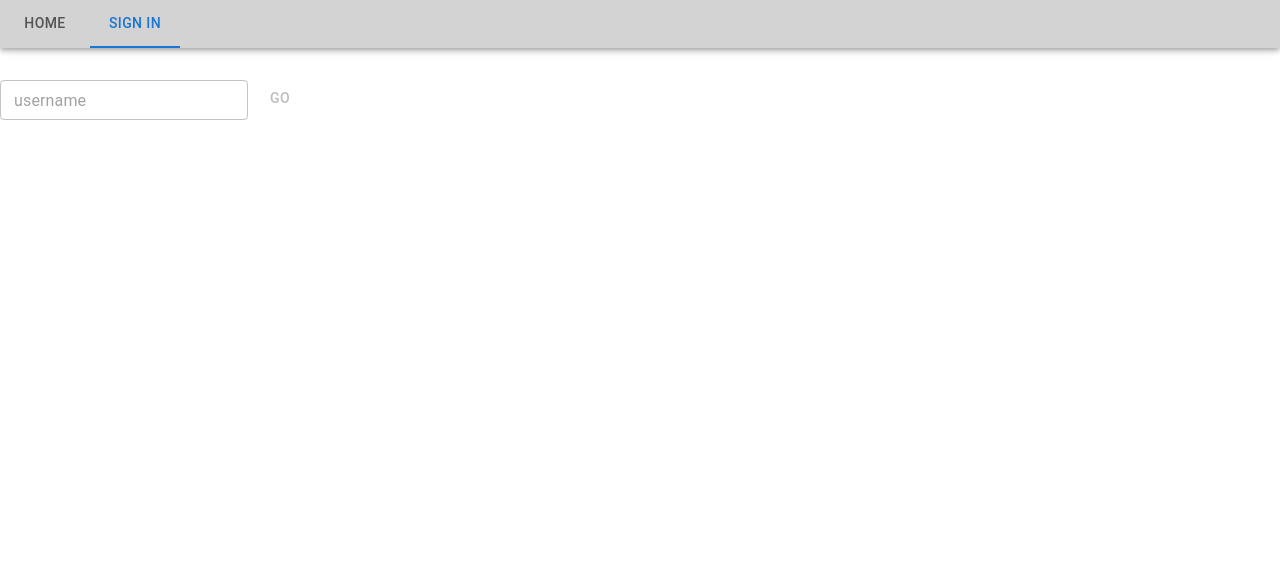
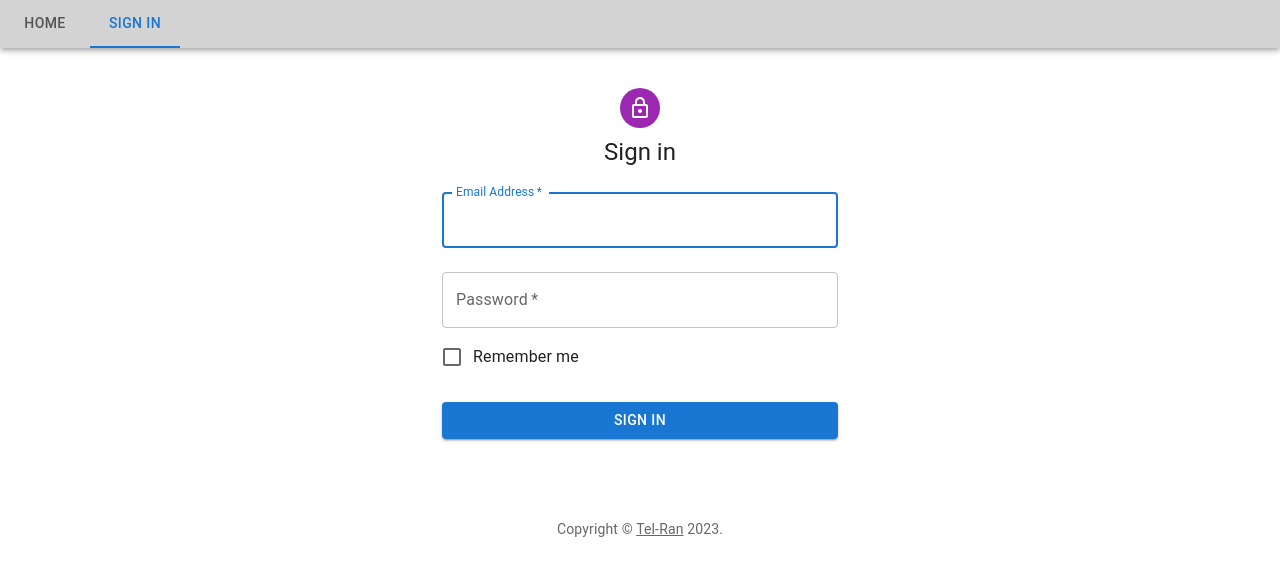
Before and after one commit to Beersheva22Telran/react-application, a React (Create React App) app: page /signin in a window 1280 px wide. Shown: the top 576 px of the page. Built offline with nearby package versions, Linux system fonts and the light colour scheme.

Commit message:
AuthService SignInForm Navigator

```diff
--- a/src/App.tsx
+++ b/src/App.tsx
@@ -13,19 +13,26 @@ import { useMemo } from "react";
 import routesConfig from './config/routes-config.json';
 import NotFound from "./components/pages/NotFound";
 import { RouteType } from "./components/navigators/Navigator";
+import UserData from "./model/UserData";
 const {always, authenticated, admin, noadmin, noauthenticated} = routesConfig;
-function getRoutes(username: string): RouteType[] {
+function getRoutes(userData: UserData): RouteType[] {
   const res: RouteType[] = [];
   res.push(...always);
-  username && res.push(...authenticated);
-  username.startsWith('admin') && res.push(...admin);
- username && !username.startsWith('admin') && res.push(...noadmin);
-  !username && res.push(...noauthenticated);
+  if(userData) {
+      res.push(...authenticated);
+      if (userData.role === 'admin') {
+        res.push(...admin)
+      } else {
+        res.push(...noadmin)
+      }
+  } else {
+    res.push(...noauthenticated);
+  }
   return res;
 }
 const App: React.FC = () => {
-  const username = useSelectorAuth();
-  const routes = useMemo(() => getRoutes(username), [username])
+  const userData = useSelectorAuth();
+  const routes = useMemo(() => getRoutes(userData), [userData])
   return <BrowserRouter>
   <Routes>
     <Route path="/" element={<NavigatorDispatcher routes={routes}/>}>
--- a/src/components/forms/SignInForm.tsx
+++ b/src/components/forms/SignInForm.tsx
@@ -1 +1,118 @@
-//TODO form based on the Material UI template
+import * as React from 'react';
+import Avatar from '@mui/material/Avatar';
+import Button from '@mui/material/Button';
+import CssBaseline from '@mui/material/CssBaseline';
+import TextField from '@mui/material/TextField';
+import FormControlLabel from '@mui/material/FormControlLabel';
+import Checkbox from '@mui/material/Checkbox';
+import Link from '@mui/material/Link';
+import Grid from '@mui/material/Grid';
+import Box from '@mui/material/Box';
+import LockOutlinedIcon from '@mui/icons-material/LockOutlined';
+import Typography from '@mui/material/Typography';
+import Container from '@mui/material/Container';
+import { createTheme, ThemeProvider } from '@mui/material/styles';
+import LoginData from '../../model/LoginData';
+import InputResult from '../../model/InputResult';
+import { Alert, Snackbar } from '@mui/material';
+import { StatusType } from '../../model/StatusType';
+
+function Copyright(props: any) {
+    return (
+        <Typography variant="body2" color="text.secondary" align="center" {...props}>
+            {'Copyright © '}
+            <Link color="inherit" href="https://tel-ran.com/">
+                Tel-Ran
+            </Link>{' '}
+            {new Date().getFullYear()}
+            {'.'}
+        </Typography>
+    );
+}
+
+// TODO remove, this demo shouldn't need to reset the theme.
+const defaultTheme = createTheme();
+type Props = {
+    submitFn: (loginData: LoginData) => Promise<InputResult>
+}
+const SignInForm: React.FC<Props> = ({ submitFn }) => {
+    const message = React.useRef<string>('');
+    const [open, setOpen] = React.useState(false);
+    const severity = React.useRef<StatusType>('success');
+    const handleSubmit = async (event: React.FormEvent<HTMLFormElement>) => {
+        event.preventDefault();
+        const data = new FormData(event.currentTarget);
+        const email: string = data.get('email')! as string;
+        const password: string = data.get('password')! as string;
+        const result = await submitFn({ email, password });
+        message.current = result.message!;
+        severity.current = result.status;
+        message.current && setOpen(true);
+    };
+
+    return (
+        <ThemeProvider theme={defaultTheme}>
+            <Container component="main" maxWidth="xs">
+                <CssBaseline />
+                <Box
+                    sx={{
+                        marginTop: 8,
+                        display: 'flex',
+                        flexDirection: 'column',
+                        alignItems: 'center',
+                    }}
+                >
+                    <Avatar sx={{ m: 1, bgcolor: 'secondary.main' }}>
+                        <LockOutlinedIcon />
+                    </Avatar>
+                    <Typography component="h1" variant="h5">
+                        Sign in
+                    </Typography>
+                    <Box component="form" onSubmit={handleSubmit} noValidate sx={{ mt: 1 }}>
+                        <TextField
+                            margin="normal"
+                            required
+                            fullWidth
+                            id="email"
+                            label="Email Address"
+                            name="email"
+                            autoComplete="email"
+                            autoFocus
+                        />
+                        <TextField
+                            margin="normal"
+                            required
+                            fullWidth
+                            name="password"
+                            label="Password"
+                            type="password"
+                            id="password"
+                            autoComplete="current-password"
+                        />
+                        <FormControlLabel
+                            control={<Checkbox value="remember" color="primary" />}
+                            label="Remember me"
+                        />
+                        <Button
+                            type="submit"
+                            fullWidth
+                            variant="contained"
+                            sx={{ mt: 3, mb: 2 }}
+                        >
+                            Sign In
+                        </Button>
+
+                    </Box>
+                    <Snackbar open={open} autoHideDuration={10000}
+                     onClose={() => setOpen(false)}>
+                        <Alert  onClose = {() => setOpen(false)} severity={severity.current} sx={{ width: '100%' }}>
+                            {message.current}
+                        </Alert>
+                    </Snackbar>
+                </Box>
+                <Copyright sx={{ mt: 8, mb: 4 }} />
+            </Container>
+        </ThemeProvider>
+    );
+}
+export default SignInForm;
--- a/src/components/pages/SignIn.tsx
+++ b/src/components/pages/SignIn.tsx
@@ -2,13 +2,20 @@ import { useDispatch } from "react-redux";
 import Input from "../common/Input";
 import InputResult from "../../model/InputResult";
 import { authActions } from "../../redux/slices/authSlice";
+import LoginData from "../../model/LoginData";
+import { authService } from "../../config/service-config";
+import UserData from "../../model/UserData";
+import SignInForm from "../forms/SignInForm";
 const SignIn: React.FC = () => {
     const dispatch = useDispatch();
-    //FIXME should work with real form and real auth service
-    return <Input submitFn={function (username: string): InputResult {
-        setTimeout(() =>dispatch(authActions.set(username)), 5000);
-        return {status: "error", message:username}
-    } } placeholder="username" />
+    async function submitFn(loginData: LoginData): Promise<InputResult> {
+        const res: UserData = await authService.login(loginData);
+        res && dispatch(authActions.set(res));
+        return {status: res ? 'success' : 'error',
+         message: res ? '' : 'Incorrect Credentials'}
+    }
+    return <SignInForm submitFn={submitFn}/>
+
 }
 
  export default SignIn;
--- /dev/null
+++ b/src/config/service-config.ts
@@ -0,0 +1,5 @@
+import AuthService from "../service/AuthService";
+import AuthServiceJwt from "../service/AuthServiceJwt";
+
+export const authService: AuthService =
+ new AuthServiceJwt('http://localhost:3500/login')
--- /dev/null
+++ b/src/model/LoginData.ts
@@ -0,0 +1,5 @@
+type LoginData = {
+    email: string;
+    password: string
+}
+export default LoginData
--- a/src/model/UserData.ts
+++ b/src/model/UserData.ts
@@ -1,5 +1,5 @@
 type UserData = {
     email: string;
     role: string;
-}
+} | null
 export default UserData;
--- a/src/redux/slices/authSlice.ts
+++ b/src/redux/slices/authSlice.ts
@@ -1,18 +1,32 @@
 import {createSlice} from '@reduxjs/toolkit';
+import UserData from '../../model/UserData';
 const AUTH_ITEM = "auth-item";
-const initialState: {username: string} = {
-username: localStorage.getItem(AUTH_ITEM) || ''
+function getUserData(): UserData {
+    const userDataJson = localStorage.getItem(AUTH_ITEM) || '';
+    let res: UserData = null;
+    if(userDataJson) {
+        res = JSON.parse(userDataJson);
+    }
+    return res;
+}
+const initialState: {userData: UserData} = {
+userData: getUserData()
 }
 const authSlice = createSlice({
     initialState,
     name: "authState",
     reducers: {
         set: (state, data) => {
-            state.username = data.payload;
-            localStorage.setItem(AUTH_ITEM, data.payload);
+
+            if (data.payload) {
+                localStorage.setItem(AUTH_ITEM, JSON.stringify(data.payload));
+                state.userData = data.payload;
+            }
+
+
         },
         reset: (state) => {
-            state.username = '';
+            state.userData = null;
             localStorage.removeItem(AUTH_ITEM);
         }
 
--- a/src/redux/store.ts
+++ b/src/redux/store.ts
@@ -1,6 +1,7 @@
 import { configureStore } from "@reduxjs/toolkit";
 import { authReducer } from "./slices/authSlice";
 import { useSelector } from "react-redux";
+import UserData from "../model/UserData";
 
 export const store = configureStore({
     reducer: {
@@ -8,5 +9,5 @@ export const store = configureStore({
     }
 });
 export function useSelectorAuth() {
-    return useSelector<any, string>(state => state.authState.username);
+    return useSelector<any, UserData>(state => state.authState.userData);
 }
--- a/src/service/AuthService.ts
+++ b/src/service/AuthService.ts
@@ -1,6 +1,7 @@
+import LoginData from "../model/LoginData";
 import UserData from "../model/UserData";
 
 export default interface AuthService {
-    login(loginData: {email: string, password: string}):Promise<UserData|null>;
+    login(loginData: LoginData):Promise<UserData>;
     logout():Promise<void>
 }
--- a/src/service/AuthServiceJwt.ts
+++ b/src/service/AuthServiceJwt.ts
@@ -1,14 +1,27 @@
+import LoginData from "../model/LoginData";
 import UserData from "../model/UserData";
 import AuthService from "./AuthService";
+function getUserData(data: any): UserData {
+    const jwtPayloadJSON = atob(data.accessToken.split('.')[1]);
+    const jwtPayloadObj = JSON.parse(jwtPayloadJSON);
+    return {email: jwtPayloadObj.email, role: jwtPayloadObj.sub}
 
+}
 export default class AuthServiceJwt implements AuthService {
     constructor(private url: string){}
-    async login(loginData: { email: string; password: string; }): Promise<UserData | null> {
-        //TODO
-        return null;
+    async login(loginData: LoginData): Promise<UserData > {
+       const response = await fetch(this.url, {
+        method: 'POST',
+        headers: {
+            'Content-Type': 'application/json'
+        },
+        body: JSON.stringify(loginData)
+       });
+
+        return response.ok ? getUserData(await response.json()) : null;
     }
     async logout(): Promise<void> {
-        //TODO
+
     }
 
 }
```
